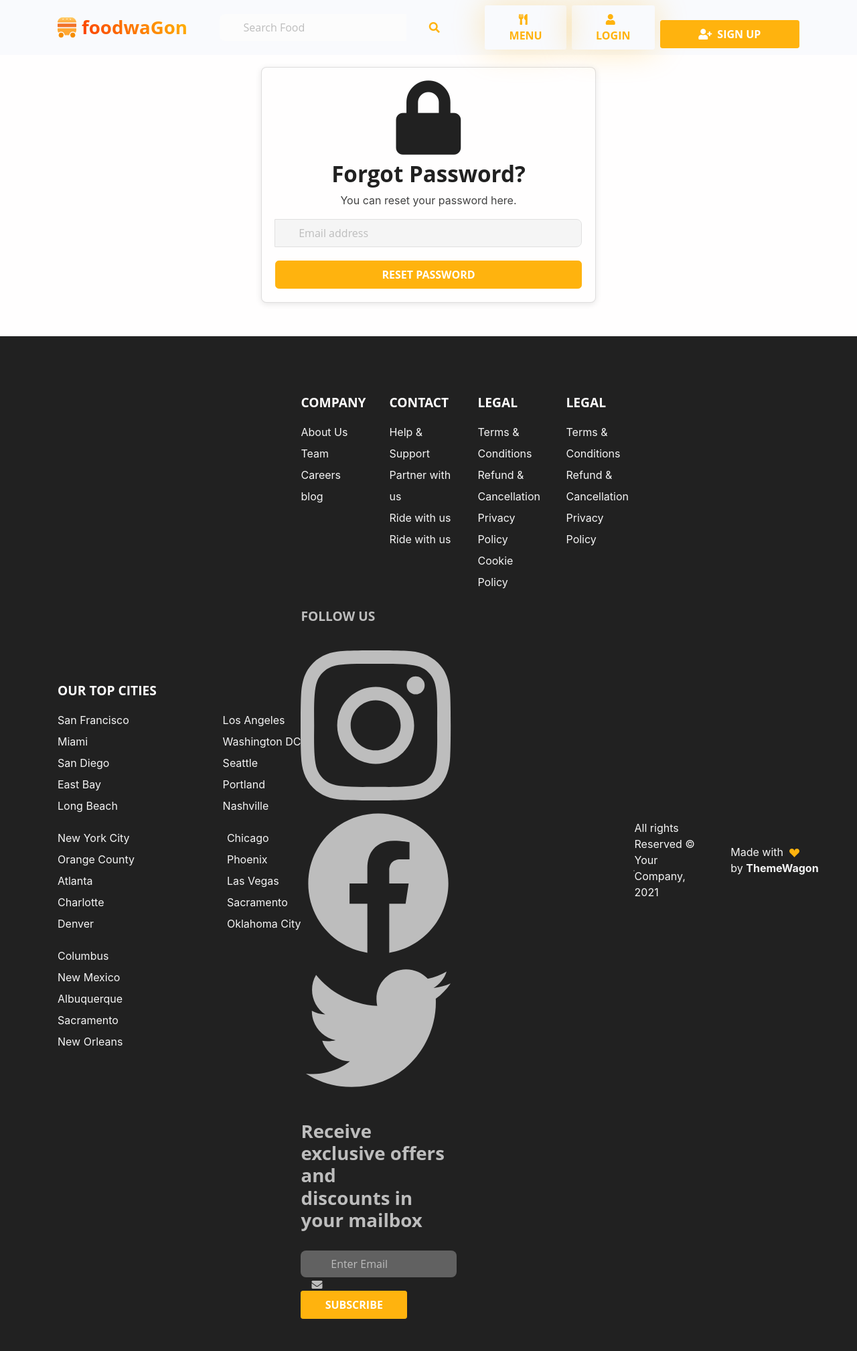
After one commit to trangta212/python-naitei2024_food-ordering, a Django app: page /send_otp in a window 1280 px wide. The commit adds this page. Shown: the whole page at 67% size. Run offline with Django 5.2, Linux system fonts and the light colour scheme; some libraries are stand-ins or nearby versions.

Commit message:
forgot password

```diff
--- a/app/models.py
+++ b/app/models.py
@@ -7,7 +7,7 @@ class User(AbstractUser):
     user_id = models.AutoField(primary_key=True)
     email = models.EmailField(unique=True)
     role = models.CharField(max_length=constants.ROLE_LENGTH)
-
+    otp = models.CharField(max_length=6, blank=True, null=True)
     USERNAME_FIELD = 'email'
     REQUIRED_FIELDS = ['username']
 
--- /dev/null
+++ b/app/static/css/forgot_password.css
@@ -0,0 +1,26 @@
+.container {
+    height: 100%;
+    display: flex;
+    align-items: center;
+    justify-content: center;
+}
+
+.card {
+    width: 500px;
+    padding: 20px;
+    border-radius: 8px;
+    height: 100%;
+    box-shadow: 0 2px 10px rgba(0, 0, 0, 0.1);
+    margin-top:100px;
+    margin-bottom: 50px;
+}
+
+.new_password {
+    margin-top: 20px;
+    margin-bottom: 20px;
+}
+
+.btn-primary {
+    margin-top: 20px;
+    width: 100%;
+}
--- /dev/null
+++ b/app/templates/registration/forgot_password.html
@@ -0,0 +1,42 @@
+{% extends "base.html" %}
+{% block content %}
+{% load i18n %}
+{% load static %}
+{% block extra_css %}
+    <link rel="stylesheet" href="{% static 'css/forgot_password.css' %}">
+{% endblock %}
+
+<div class="form-gap"></div>
+<div class="container">
+    <div class="row">
+        <div class="col-md-4 col-md-offset-4">
+            <div class="panel panel-default">
+                <div class="panel-body">
+                    <div class="text-center">
+                        <div class="card">
+                            <h3><i class="fa fa-lock fa-4x"></i></h3>
+                            <h2 class="text-center">{% trans "Forgot Password?" %}</h2>
+                            <p>{% trans "You can reset your password here." %}</p>
+                            <div class="panel-body">
+                                <form id="register-form" role="form" autocomplete="off" class="form" method="post" action="{% url 'app:send_otp' %}">
+                                    {% csrf_token %}
+                                    <div class="form-group">
+                                        <div class="input-group">
+                                            <span class="input-group-addon"><i class="glyphicon glyphicon-envelope color-blue"></i></span>
+                                            <input id="email" name="email" placeholder="{% trans 'Email address' %}" class="form-control" type="email" required>
+                                        </div>
+                                    </div>
+                                    <div class="form-group">
+                                        <input name="recover-submit" class="btn btn-lg btn-primary btn-block" value="{% trans 'Reset Password' %}" type="submit">
+                                    </div>
+                                    <input type="hidden" class="hide" name="token" id="token" value="">
+                                </form>
+                            </div>
+                        </div>
+                    </div>
+                </div>
+            </div>
+        </div>
+    </div>
+</div>
+{% endblock %}
--- a/app/templates/registration/login.html
+++ b/app/templates/registration/login.html
@@ -21,6 +21,9 @@
                     <input type="password" class="form-control form-control-lg" name="password" id="password"
                         placeholder="Password" required />
                 </div>
+                <div class="mb">
+                    <a href="{% url 'app:forgot_password' %}">{% trans "Forgot Password?" %}</a>
+                </div>
                 <div class="text-center">
                     <button type="submit" class="btn btn-primary">{% trans "Log In" %}</button>
                 </div>
--- a/app/urls.py
+++ b/app/urls.py
@@ -2,6 +2,8 @@ from django.urls import path
 from . import views
 from django.conf import settings
 from django.conf.urls.static import static
+from django.contrib.auth import views as auth_views
+from django.urls import include
 
 app_name = "app"
 
@@ -11,7 +13,11 @@ urlpatterns = [
     path("accounts/sign-up/", views.register_view, name="sign-up"),
     path("accounts/login/", views.login_view, name="login"),
     path("accounts/logout/", views.logout_view, name="logout"),
-
+    path('forgot_password', views.forgot_password, name='forgot_password'),
+    path('send_otp', views.send_otp, name='send_otp'),
+    path('enter_otp', views.enter_otp, name='enter_otp'),
+    path('password_reset', views.password_reset, name='password_reset'),
+    # Các URL khác...
     path('menu', views.menu_view, name='menu'),
     path(
         'dish/<int:item_id>/',
--- a/app/views.py
+++ b/app/views.py
@@ -11,6 +11,22 @@ from django.contrib.auth.decorators import login_required
 from django.contrib.auth.mixins import LoginRequiredMixin
 from django.contrib import messages
 from django.utils.translation import gettext as _
+from django.shortcuts import render, redirect
+from django.contrib.auth.forms import PasswordResetForm
+from django.contrib.auth.models import User
+from django.core.mail import send_mail
+from django.conf import settings
+from django.template.loader import render_to_string
+from django.utils.html import strip_tags
+import random
+from django.contrib.auth.forms import PasswordResetForm
+from django.contrib.auth.models import User
+from django.core.mail import EmailMessage
+from django.conf import settings
+from django.shortcuts import render, redirect
+from django.contrib import messages
+from django.utils.translation import gettext as _
+import random
 
 from app.forms import SignUpForm, LogInForm
 from django.http import JsonResponse
@@ -510,3 +526,86 @@ def order_history(request):
         'order_items': order_items
     }
     return render(request, 'app/order_history.html', context)
+def forgot_password(request):
+    return render(request, 'registration/forgot_password.html')
+
+def send_otp(request):
+    error_message = None
+    otp = random.randint(11111, 99999)
+    email = request.POST.get('email')
+    user_email = User.objects.filter(email=email)
+
+    if user_email.exists():
+        user = user_email.get()
+        user.otp = otp
+        user.save()
+        request.session['email'] = email
+        html_message = _("Your One Time Password is {otp}").format(otp=otp)
+        subject = 'Welcome to Food Ordering'
+        email_from = settings.EMAIL_HOST_USER
+        email_to = [email]
+        message = EmailMessage(subject, html_message, email_from, email_to)
+        message.send()
+        messages.success(request, 'OTP has been sent to your email')
+        return redirect('app:enter_otp')
+    else:
+        error_message = 'Email does not exist'
+        return render(request, 'registration/forgot_password.html', {'error': error_message})
+
+def enter_otp(request):
+    error_message = None
+    if 'email' in request.session:
+        email = request.session['email']
+        user = User.objects.get(email=email)
+        user_otp = user.otp
+
+        if request.method == 'POST':
+            otp = request.POST.get('otp')
+            if not otp:
+                error_message = 'OTP is required'
+            elif otp != str(user_otp):
+                error_message = 'Invalid OTP'
+
+            if not error_message:
+                return redirect('app:password_reset')
+
+            return render(request, 'registration/enter_otp.html', {'error': error_message})
+
+        return render(request, 'registration/enter_otp.html')
+
+    return redirect('app:forgot_password')
+
+
+User = get_user_model()
+def password_reset(request):
+    error_message = None
+    if 'email' in request.session:
+        email = request.session['email']
+        user = get_object_or_404(User, email=email)
+        if request.method == 'POST':
+            new_password = request.POST.get('new_password')
+            confirm_new_password = request.POST.get('confirm_new_password')
+
+            if not new_password:
+                error_message = 'Enter new password'
+            elif not confirm_new_password:
+                error_message = 'Enter Confirm New Password'
+            elif new_password != confirm_new_password:
+                error_message = 'Passwords do not match'
+            elif user.check_password(new_password):
+                error_message = 'This password is already used'
+            if not error_message:
+                user.set_password(new_password)
+                user.save()
+                messages.success(request, 'Password reset successful')
+
+                user = authenticate(email=email, password=new_password)
+                if user is not None:
+                    login(request, user)
+                    return redirect('app:index')
+                else:
+                    messages.error(request, 'Unable to log in with new password')
+
+        return render(request, 'registration/password_reset.html', {'error': error_message})
+
+    return redirect('app:forgot_password')
```
Also changed, not shown: app/static/css/login_signup.css (+9 -0 lines), app/templates/registration/enter_otp.html (added, +40 -0 lines), app/templates/registration/password_reset.html (added, +53 -0 lines), food_ordering/settings.py (+9 -0 lines), app/migrations/0003_user_otp.py (added).
